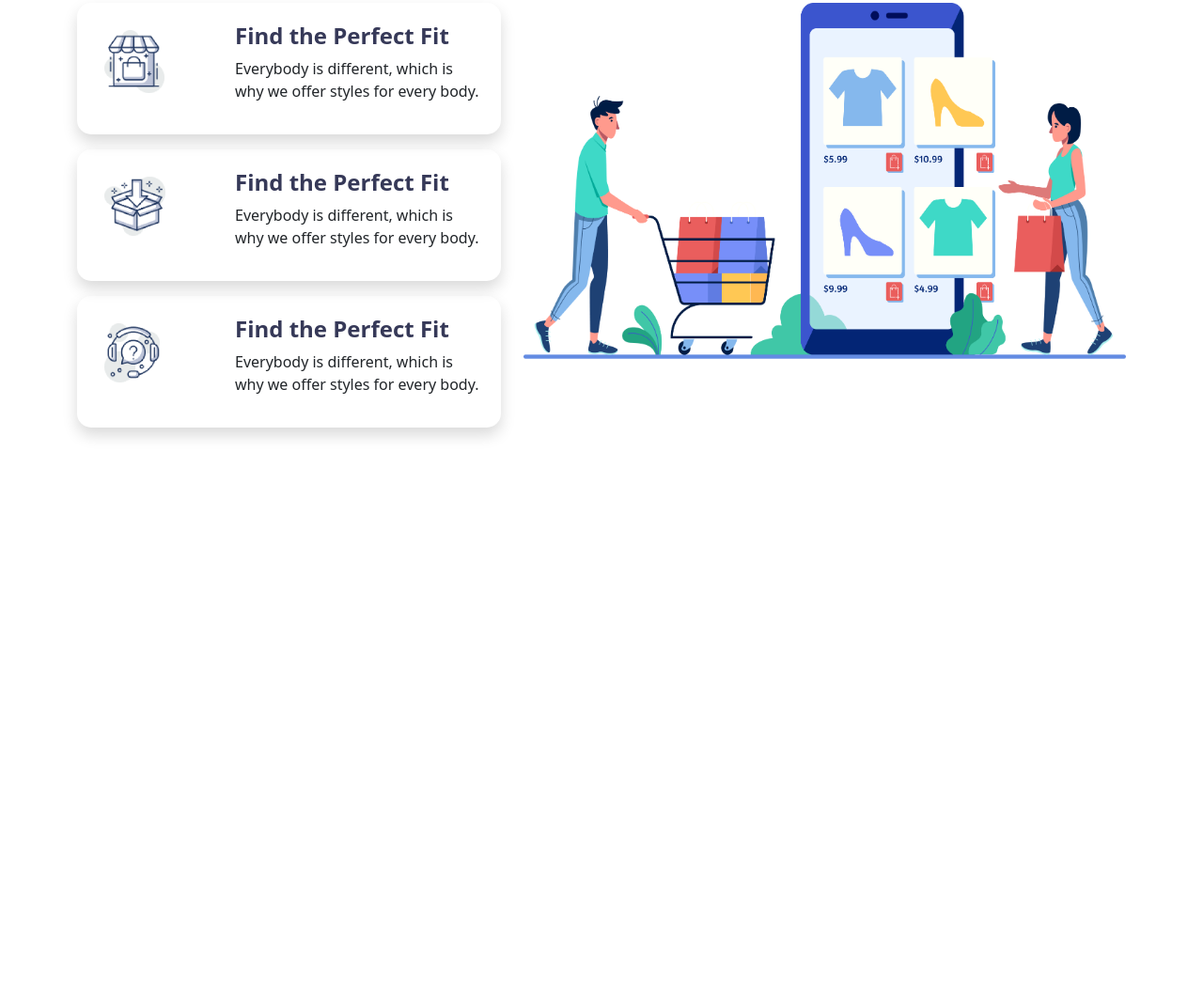
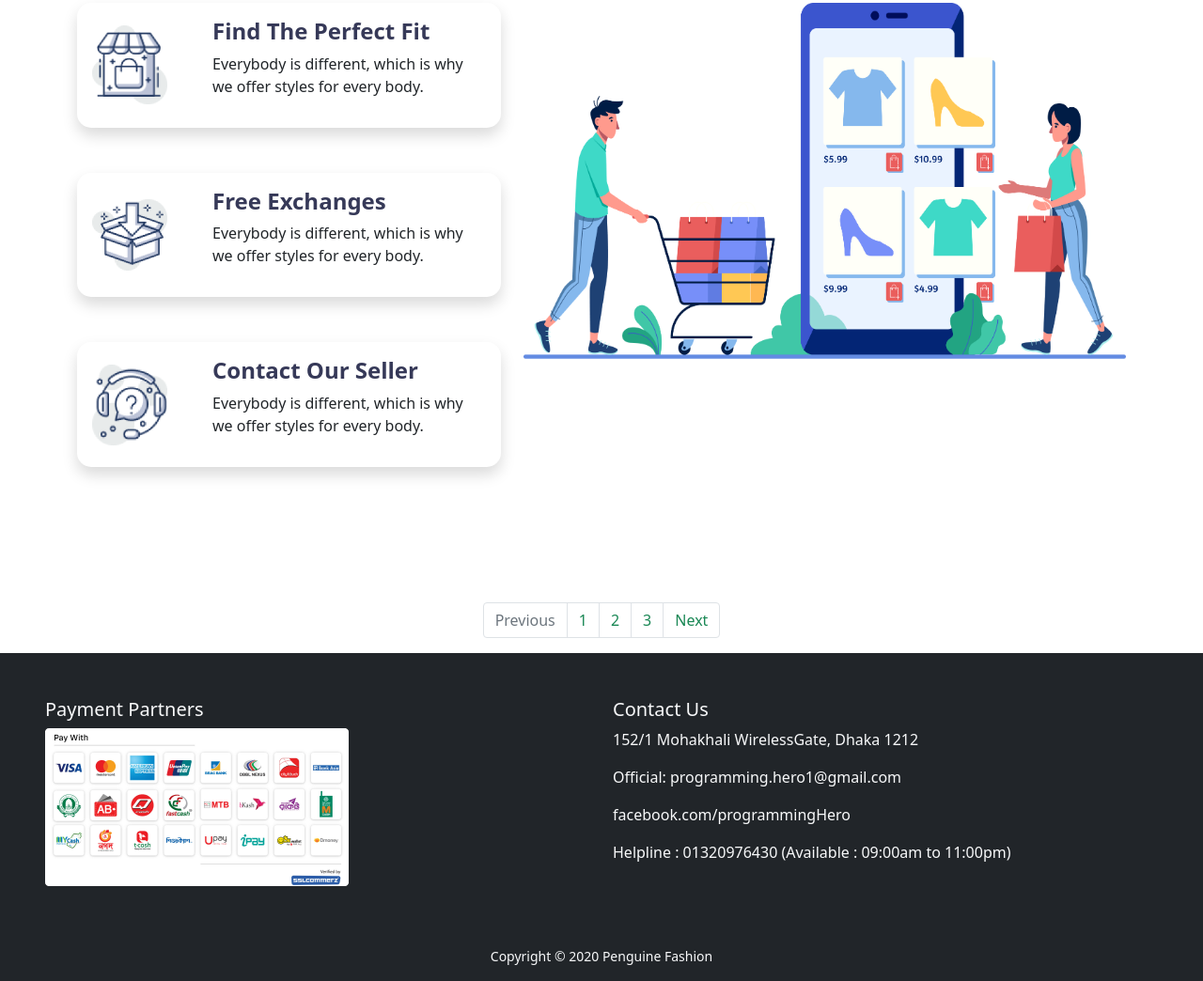
Before and after one commit to shihabalratul/assignment-2, a plain HTML site: page index.html in a window 1280 px wide. Shown: the part 2031-3075 px from the top of the page at 94% size. Before the commit the page ends 2603 px from the top, so only its background shows below. Drawn offline with nearby package versions, Linux system fonts and the light colour scheme.

Commit message:
Final Version

```diff
--- a/css/style.css
+++ b/css/style.css
@@ -40,3 +40,16 @@
     border-radius:15px;
     padding:5px;
 }
+.icon-size{
+    width:80px;
+}
+@media (max-width: 1200px){
+    .reverse-order{
+        display: flex;
+        flex-direction:column-reverse;
+    }
+    .center-aligned{
+        display: flex;
+        justify-content: center;
+    }
+}
--- a/index.html
+++ b/index.html
@@ -51,7 +51,7 @@
     </section>
   </header>
   <main class="container">
-    <h1 class="bebas-neue blue-highlighted my-5">Woman Jacket</h1>
+    <h1 class="bebas-neue blue-highlighted my-5 center-aligned">Woman Jacket</h1>
     <section class="row row-cols-1 row-cols-md-3 g-4">
       <div class="col">
         <div class="card-radius border-0 shadow h-100">
@@ -110,7 +110,7 @@
       </div>
       </div>
     </section>
-    <h1 class="bebas-neue blue-highlighted my-5">Woman Jacket</h1>
+    <h1 class="bebas-neue blue-highlighted my-5 center-aligned">Men's Jacket</h1>
     <section class="row row-cols-1 row-cols-md-3 g-4">
       <div class="col">
         <div class="card-radius border-0 shadow h-100">
@@ -169,61 +169,86 @@
       </div>
       </div>
     </section>
-    <section class="row my-5 py-5">
+    <section class="row my-5 py-5 reverse-order">
       <div class="col-md-5 h-25">
-        <div class="card-radius mb-3 shadow" style="max-width: 540px; height:140px;">
-          <div class="row g-0">
-            <div class="col-md-4">
-              <img class="h-25 mt-4 ms-4" src="icons/icon1.png" alt="...">
-            </div>
-            <div class="col-md-8">
-              <div class="card-body">
-                <h4 class="card-title blue-highlighted fw-bolder">Find the Perfect Fit</h4>
-                <p class="card-text">Everybody is different, which is why we
-                  offer styles for every body.
-                </p>
-              </div>
-            </div>
+        <div class="h-25 card-radius mb-5 shadow p-3 d-flex align-items-center">
+          <div>
+            <img class="icon-size" src="icons/icon1.png" alt="">
           </div>
+          <div class="ms-5">
+            <h4 class="blue-highlighted fw-bold">Find The Perfect Fit</h4>
+            <p>Everybody is different, which is why we
+              offer styles for every body.</p>
+          </div>
+
         </div>
-        <div class="card-radius mb-3 shadow" style="max-width: 540px; height:140px;">
-          <div class="row g-0">
-            <div class="col-md-4">
-              <img class="h-25 mt-4 ms-4" src="icons/icon2.png" alt="...">
-            </div>
-            <div class="col-md-8">
-              <div class="card-body">
-                <h4 class="card-title blue-highlighted fw-bolder">Find the Perfect Fit</h4>
-                <p class="card-text">Everybody is different, which is why we
-                  offer styles for every body.
-                </p>
-              </div>
-            </div>
+        <div class="h-25 card-radius mb-5 shadow p-3 d-flex align-items-center">
+          <div>
+            <img class="icon-size" src="icons/icon2.png" alt="">
           </div>
+          <div class="ms-5">
+            <h4 class="blue-highlighted fw-bold">Free Exchanges</h4>
+            <p>Everybody is different, which is why we
+              offer styles for every body.</p>
+          </div>
+
         </div>
-        <div class="card-radius mb-3 shadow" style="max-width: 540px; height:140px;">
-          <div class="row g-0">
-            <div class="col-md-4">
-              <img class="h-25 mt-4 ms-4" src="icons/icon3.png" alt="...">
-            </div>
-            <div class="col-md-8">
-              <div class="card-body">
-                <h4 class="card-title blue-highlighted fw-bolder">Find the Perfect Fit</h4>
-                <p class="card-text">Everybody is different, which is why we
-                  offer styles for every body.
-                </p>
-              </div>
-            </div>
+        <div class="h-25 card-radius mb-5 shadow p-3 d-flex align-items-center">
+          <div>
+            <img class="icon-size" src="icons/icon3.png" alt="">
           </div>
+          <div class="ms-5">
+            <h4 class="blue-highlighted fw-bold">Contact Our Seller</h4>
+            <p>Everybody is different, which is why we
+              offer styles for every body.</p>
+          </div>
+
         </div>
 
       </div>
-      <div class="col-md-7">
-        <img class="w-100" src="icons/icon4.png" alt="">
+      <div class="col-md-7 pb-5">
+        <img class="w-100 " src="icons/icon4.png" alt="">
       </div>
     </section>
+
   </main>
+  <footer>
+    <section>
+      <nav aria-label="Page navigation example">
+        <ul class="pagination justify-content-center">
+          <li class="page-item disabled">
+            <a class="page-link" href="#" tabindex="-1" aria-disabled="true">Previous</a>
+          </li>
+          <li class="page-item"><a class="page-link text-success" href="#">1</a></li>
+          <li class="page-item"><a class="page-link text-success" href="#">2</a></li>
+          <li class="page-item"><a class="page-link text-success" href="#">3</a></li>
+          <li class="page-item">
+            <a class="page-link text-success" href="#">Next</a>
+          </li>
+        </ul>
+      </nav>
+    </section>
+    <section class="m-0 bg-dark text-light">
+      <section class=" p-5 row">
+        <div class="col-md-6">
+          <h5>Payment Partners</h5>
+          <img src="images/payment.png" alt="">
+        </div>
+        <div class="col-md-6">
+          <h5>Contact Us</h5>
+          <p>152/1 Mohakhali WirelessGate, Dhaka 1212</p>
+          <p>Official: programming.hero1@gmail.com</p>
+          <p>facebook.com/programmingHero</p>
+          <p>Helpline : 01320976430 (Available : 09:00am to 11:00pm)</p>
+        </div>
+      </section>
+      <section class="d-flex justify-content-center p-3">
+        <small>Copyright © 2020 Penguine Fashion</small>
+      </section>
+    </section>
 
+
+  </footer>
   <script src="https://cdn.jsdelivr.net/npm/bootstrap@5.0.0-beta1/dist/js/bootstrap.bundle.min.js"
     integrity="sha384-ygbV9kiqUc6oa4msXn9868pTtWMgiQaeYH7/t7LECLbyPA2x65Kgf80OJFdroafW"
     crossorigin="anonymous"></script>
```
Also changed, not shown: images/payment.png (added).
